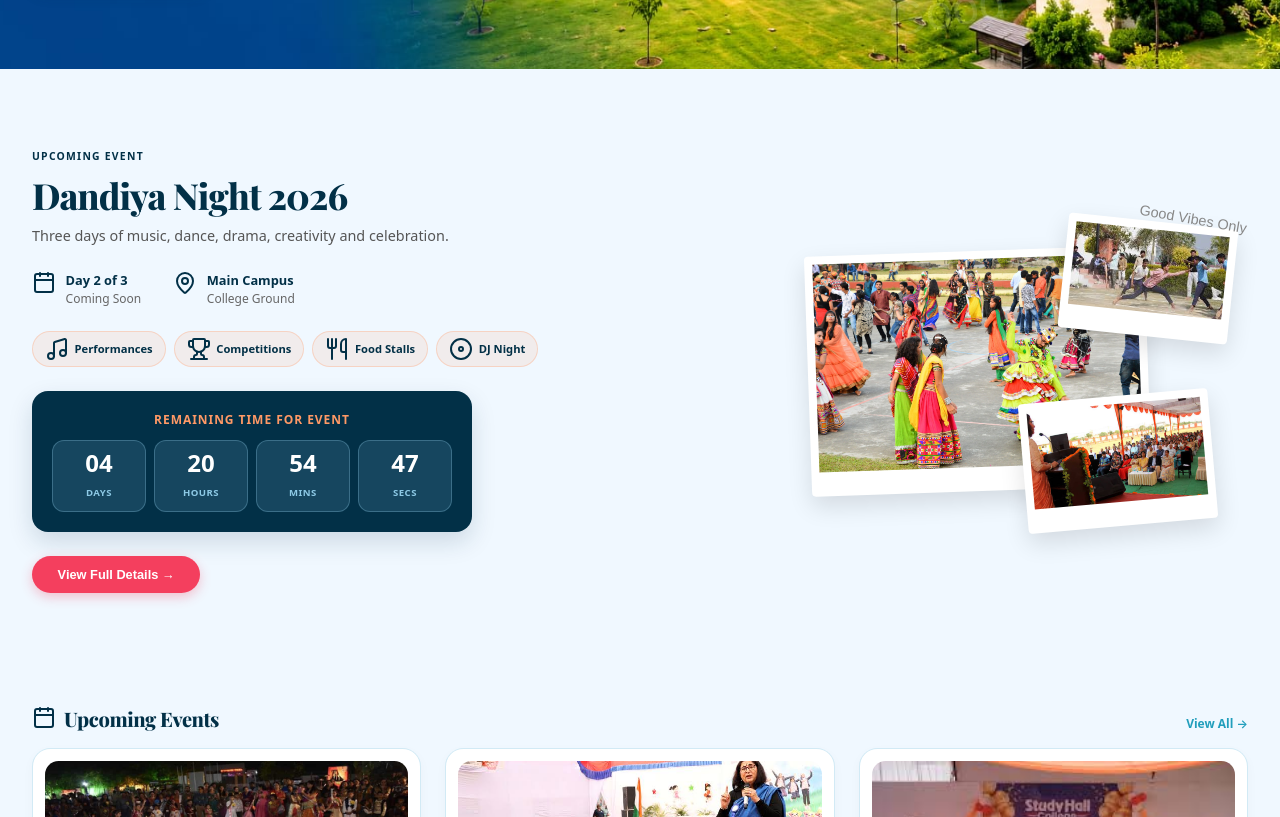
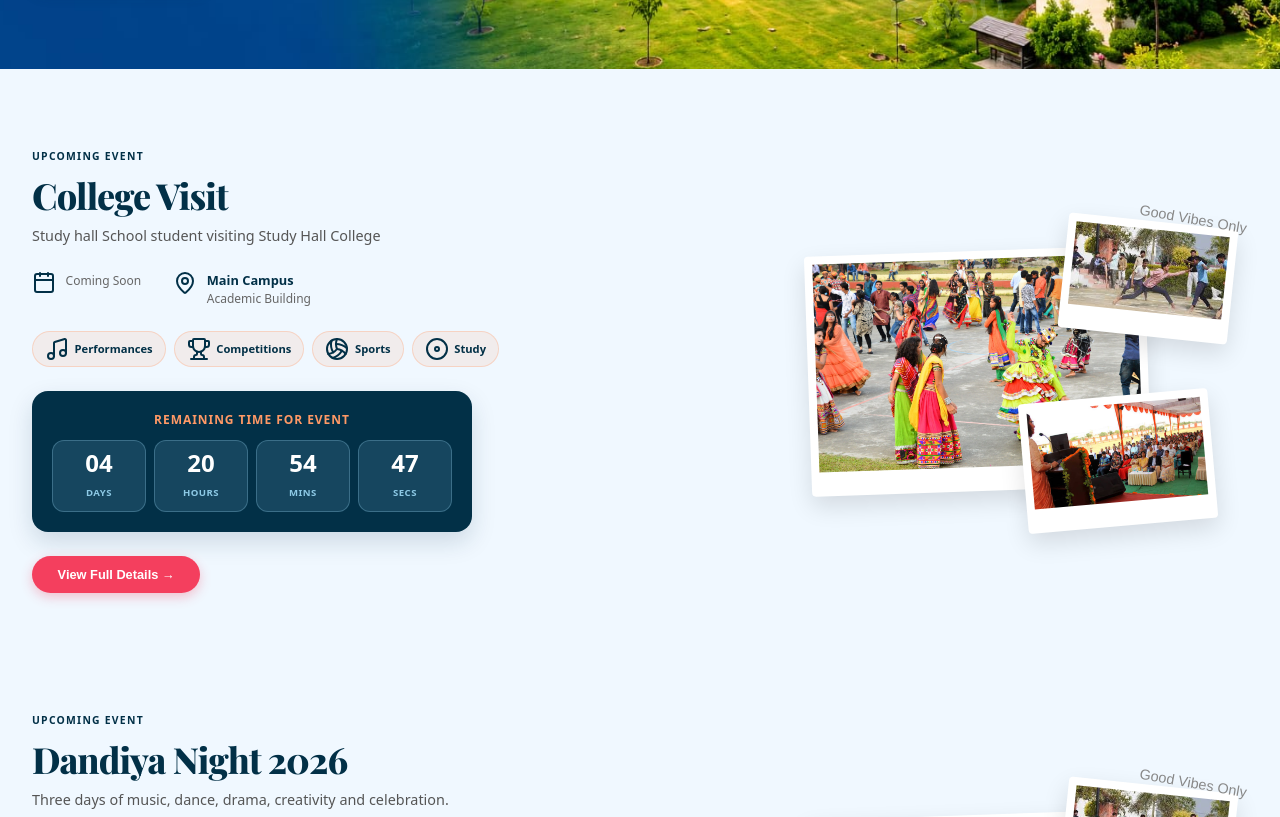
Before and after one commit to dev-anuragkashyap/college-event, a React (Vite) app: page / in a window 1280 px wide. Shown: the part 520-1337 px from the top of the page. Built offline with nearby package versions, Linux system fonts and the light colour scheme.

Commit message:
upadte changes

```diff
--- a/src/Components/Home.jsx
+++ b/src/Components/Home.jsx
@@ -1,7 +1,7 @@
 import React, { useState, useEffect } from 'react';
 import { useNavigate } from 'react-router-dom';
 import './Home.css';
-import { Calendar as CalendarIcon, MapPin, Clock, ArrowRight, Camera, Sparkles, Music, Trophy, Utensils, Disc, ChevronLeft, ChevronRight } from 'lucide-react';
+import { Calendar as CalendarIcon, MapPin,Volleyball, Clock, ArrowRight, Camera, Sparkles, Music, Trophy, Utensils, Disc, ChevronLeft, ChevronRight } from 'lucide-react';
 
 // Import your local assets from the assets folder
 import heroBgImg from '../assets/hero-bg.jpeg';
@@ -149,6 +149,79 @@ export default function Home() {
       </div>
 
       <div className="home-wrapper">
+        {/*Campus Visit Section*/}
+         <section>
+          <div className="home-current-event-container" onClick={() => handleEventClick(999)}>
+            <div className="home-current-left">
+              <div className="home-current-tag">Upcoming Event</div>
+              <h2 className="home-current-title">College Visit</h2>
+              <p className="home-current-subtitle">Study hall School student visiting Study Hall College</p>
+
+              <div className="home-current-meta-row">
+                <div className="home-current-meta-item">
+                  <CalendarIcon className="w-4 h-4 text-teal-600" />
+                  <div>
+                    <span>Coming Soon</span>
+                  </div>
+                </div>
+                <div className="home-current-meta-item">
+                  <MapPin className="w-4 h-4 text-teal-600" />
+                  <div>
+                    <strong>Main Campus</strong>
+                    <span>Academic Building</span>
+                  </div>
+                </div>
+              </div>
+
+              <div className="home-current-tags-grid">
+                <span className="home-current-pill"><Music className="w-3.5 h-3.5" /> Performances</span>
+                <span className="home-current-pill"><Trophy className="w-3.5 h-3.5" /> Competitions</span>
+                <span className="home-current-pill"><Volleyball className="w-3.5 h-3.5" /> Sports </span>
+                <span className="home-current-pill"><Disc className="w-3.5 h-3.5" /> Study</span>
+              </div>
+
+              <div className="home-large-countdown-wrapper">
+                <span className="home-countdown-label-top">Remaining Time For Event</span>
+                <div className="home-large-countdown-grid">
+                  <div className="home-lg-cd-box">
+                    <span className="home-lg-number">{timeLeft.days}</span>
+                    <span className="home-lg-label">Days</span>
+                  </div>
+                  <div className="home-lg-cd-box">
+                    <span className="home-lg-number">{timeLeft.hours}</span>
+                    <span className="home-lg-label">Hours</span>
+                  </div>
+                  <div className="home-lg-cd-box">
+                    <span className="home-lg-number">{timeLeft.minutes}</span>
+                    <span className="home-lg-label">Mins</span>
+                  </div>
+                  <div className="home-lg-cd-box">
+                    <span className="home-lg-number">{timeLeft.seconds}</span>
+                    <span className="home-lg-label">Secs</span>
+                  </div>
+                </div>
+              </div>
+
+              <button className="home-current-explore-btn" onClick={(e) => { e.stopPropagation(); handleEventClick(999); }}>
+                View Full Details &rarr;
+              </button>
+            </div>
+
+            <div className="home-current-right">
+              <div className="home-polaroid main-polaroid">
+                <img src={culturalFestImg} alt="Cultural Fest Main" />
+              </div>
+              <div className="home-polaroid side-polaroid-top">
+                <img src={culturalFest2} alt="Cultural Fest Crowd" />
+              </div>
+              <div className="home-polaroid side-polaroid-bottom">
+                <img src={culturalFest3} alt="Cultural Fest Performance" />
+              </div>
+              <div className="home-polaroid-watermark">Good Vibes Only</div>
+            </div>
+          </div>
+        </section>
+
 
         {/* CURRENT EVENT & ENLARGED COUNTDOWN SECTION */}
         <section>
```
